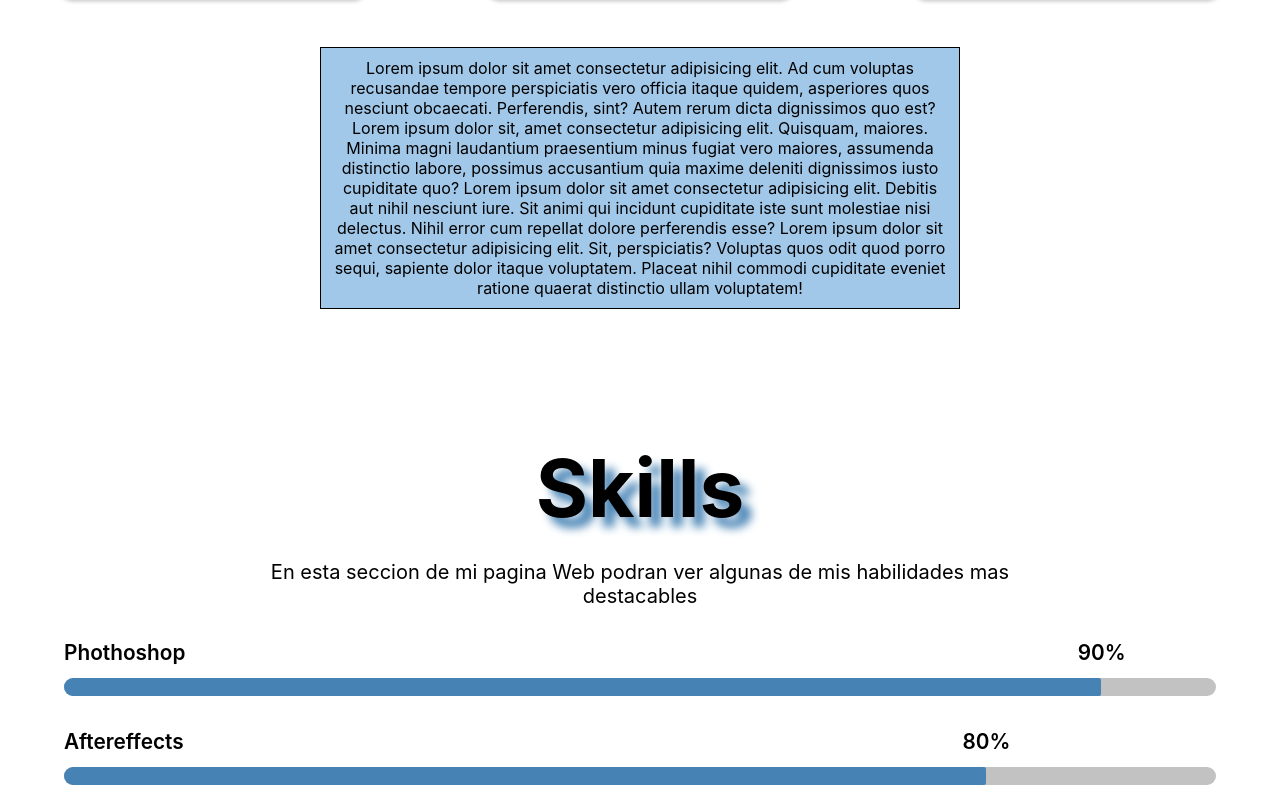
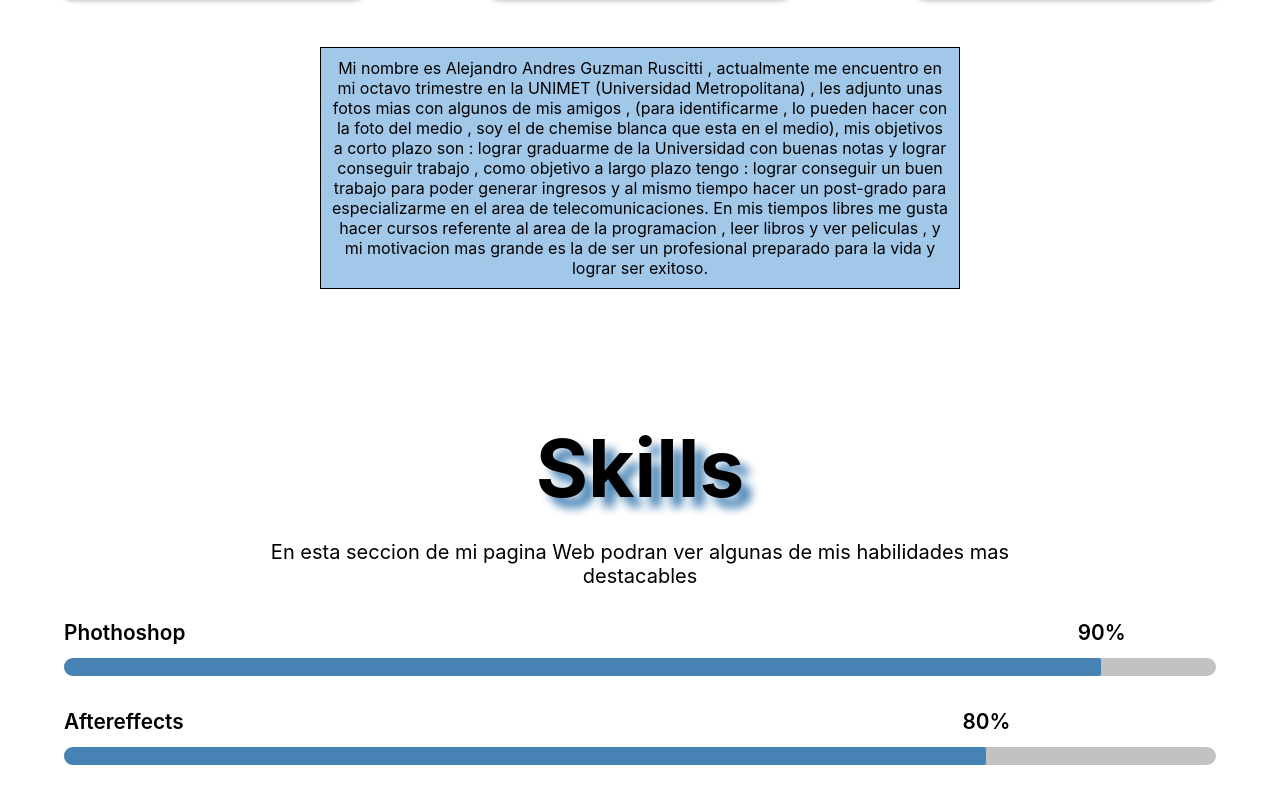
Before and after one commit to AlejandroGuzman44/Mini_Proyecto_1, a plain HTML site: page index.html in a window 1280 px wide. Shown: the part 1156-1952 px from the top of the page. Drawn offline with Linux system fonts and the light colour scheme.

Commit message:
breve descripcion sobre mi
Aca esta una breve descripcion sobre mi para que puedan saber quien soy

```diff
--- a/index.html
+++ b/index.html
@@ -123,7 +123,14 @@
                 <img src="img/foto_3.JPG">
             </div>
 
-            <p class="descripcion">  Lorem ipsum dolor sit amet consectetur adipisicing elit. Ad cum voluptas recusandae tempore perspiciatis vero officia itaque quidem, asperiores quos nesciunt obcaecati. Perferendis, sint? Autem rerum dicta dignissimos quo est? Lorem ipsum dolor sit, amet consectetur adipisicing elit. Quisquam, maiores. Minima magni laudantium praesentium minus fugiat vero maiores, assumenda distinctio labore, possimus accusantium quia maxime deleniti dignissimos iusto cupiditate quo? Lorem ipsum dolor sit amet consectetur adipisicing elit. Debitis aut nihil nesciunt iure. Sit animi qui incidunt cupiditate iste sunt molestiae nisi delectus. Nihil error cum repellat dolore perferendis esse? Lorem ipsum dolor sit amet consectetur adipisicing elit. Sit, perspiciatis? Voluptas quos odit quod porro sequi, sapiente dolor itaque voluptatem. Placeat nihil commodi cupiditate eveniet ratione quaerat distinctio ullam voluptatem!</p>
+            <p class="descripcion">
+                Mi nombre es Alejandro Andres Guzman Ruscitti , actualmente me encuentro en mi octavo trimestre en la UNIMET (Universidad Metropolitana)
+                , les adjunto unas fotos mias con algunos de mis amigos , (para identificarme , lo pueden hacer con la foto del medio , soy el de chemise blanca que esta en el medio),
+                mis objetivos a corto plazo son : lograr graduarme de la Universidad con buenas notas y lograr conseguir trabajo , como objetivo a largo
+                plazo tengo : lograr conseguir un buen trabajo para poder generar ingresos y al mismo tiempo hacer un post-grado para especializarme en el area de
+                telecomunicaciones. En mis tiempos libres me gusta hacer cursos referente al area de la programacion , leer libros y ver peliculas , y mi motivacion
+                mas grande es la de ser un profesional preparado para la vida y lograr ser exitoso.
+            </p>
 
         </div>
 
```
